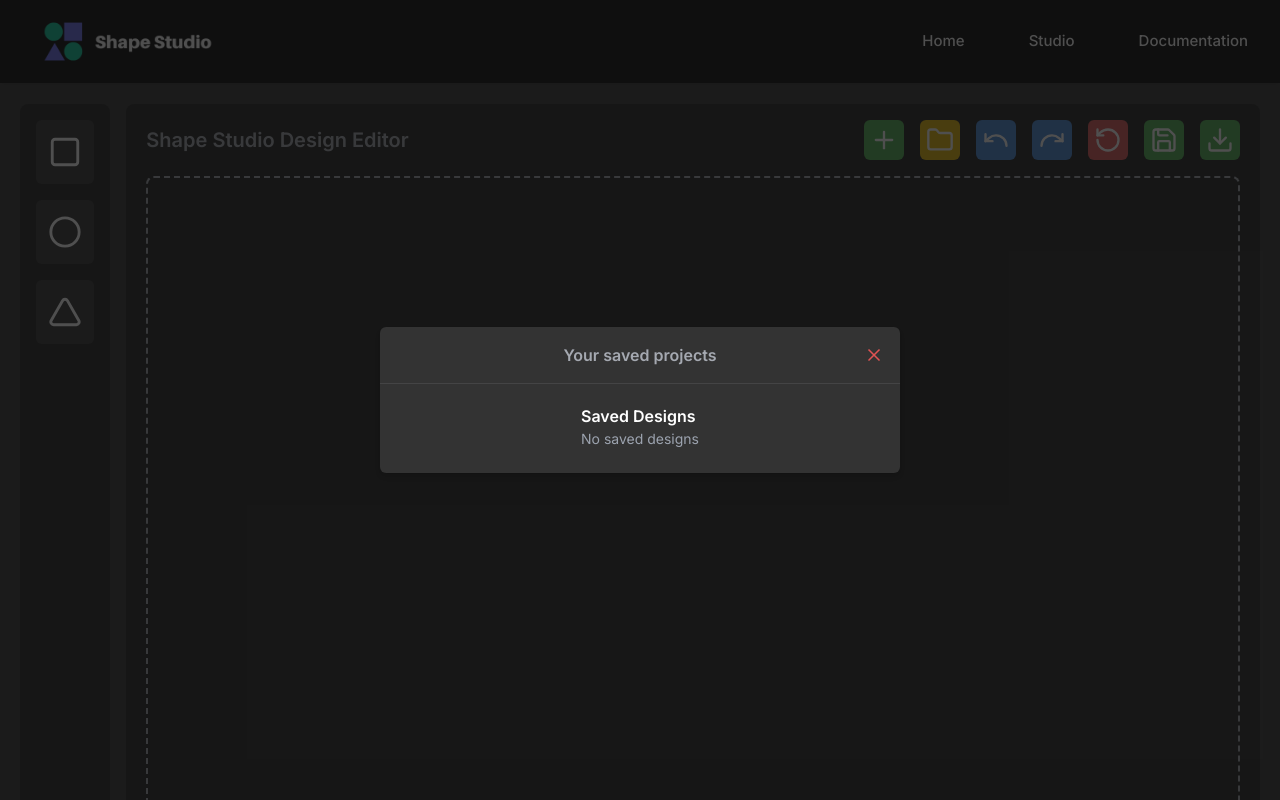
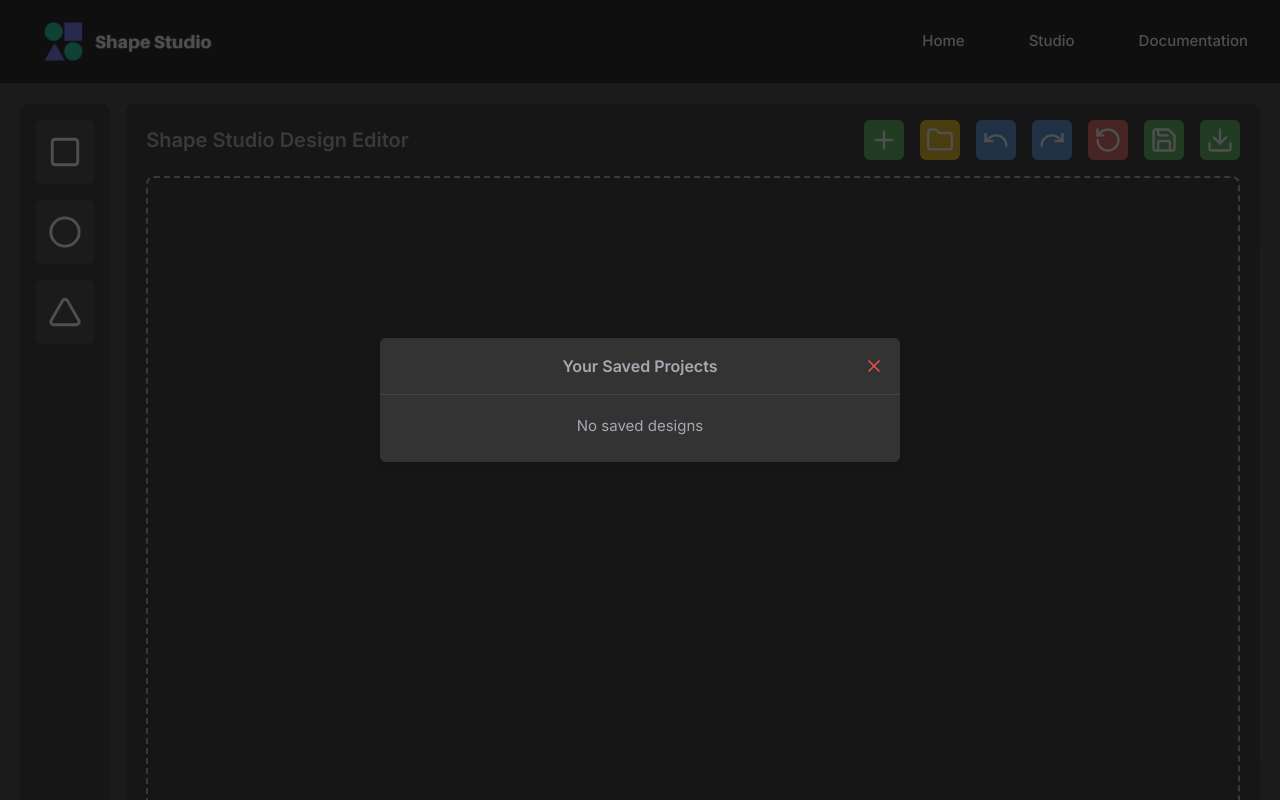
Before and after one commit to SameeraIndika/shape-studio, a Next.js app: page /studio in a window 1280 px wide. Both pictures are taken after a click on the button 940 px from the left and 140 px from the top of the page. Built offline with nearby package versions, Linux system fonts and the light colour scheme.

Commit message:
Modified: Modal popup

```diff
--- a/src/app/(Main)/studio/page.tsx
+++ b/src/app/(Main)/studio/page.tsx
@@ -16,6 +16,7 @@ import {
   Square,
   Triangle,
   Undo,
+  X,
 } from "lucide-react";
 import "react-resizable/css/styles.css";
 
@@ -401,41 +402,39 @@ export default function Canvas() {
           </div>
         </div>
       </div>
+
+      {/* Modal Popup */}
       {isModalOpen && (
         <ModalPopup
           title="Your saved projects"
           closeButton
           onCancel={closeModalPopup}
-          actionButtonLabel="Yes, Delete"
-          actionButtonColorVarient="error"
-          // onAction={() => handleOnDeleteTransaction(selectedTransaction)}
           isOpen={isModalOpen}
         >
-          <div>
-            <h3 className="text-white font-semibold">Saved Designs</h3>
+          <div className="flex flex-col w-full gap-y-2">
             {savedProjects.length === 0 ? (
-              <p className="text-gray-400 text-sm">No saved designs</p>
+              <p className="w-full font-sans text-15 font-normal text-tc_text_accent text-center">
+                No saved designs
+              </p>
             ) : (
               savedProjects.map((project) => (
                 <div
                   key={project}
-                  className="flex justify-between items-center"
-                >
-                  <button
-                    className="text-blue-400"
                   onClick={() => {
                     loadDesign(project);
                     setIsModalOpen(false);
                   }}
+                  className="flex justify-between items-center w-full gap-x-2 px-4 py-2 rounded-md border border-tc_border/10 bg-tc_black/50 hover:bg-tc_black/60 font-sans text-15 font-normal text-tc_text_accent cursor-pointer transition-all duration-200 ease-linear"
                 >
                   {project}
+                  <div className="flex text-tc_error">
+                    <button
+                      onClick={() => deleteDesign(project)}
+                      className="flex justify-center items-center w-5 h-5"
+                    >
+                      <X width={16} height={16} />
                     </button>
-                  <button
-                    className="text-red-400 ml-2"
-                    onClick={() => deleteDesign(project)}
-                  >
-                    ✖
-                  </button>
+                  </div>
                 </div>
               ))
             )}
--- a/src/components/modals/ModalPopup.tsx
+++ b/src/components/modals/ModalPopup.tsx
@@ -78,7 +78,7 @@ const ModalContainer: React.FC<ModalContainerProps> = ({
           >
             <div className="relative flex flex-col w-full bg-tc_primary translate rounded-md shadow-md">
               <div className="relative flex justify-center items-center w-full gap-x-2 px-4 py-4 border-b border-tc_border/10">
-                <h2 className="font-sans text-base font-semibold text-tc_text_accent cursor-default">
+                <h2 className="font-sans text-base font-semibold text-tc_text_accent capitalize cursor-default">
                   {title}
                 </h2>
                 <div className="absolute right-4 flex text-tc_error">
```
Lines whose indentation alone changed are shown as unchanged.
